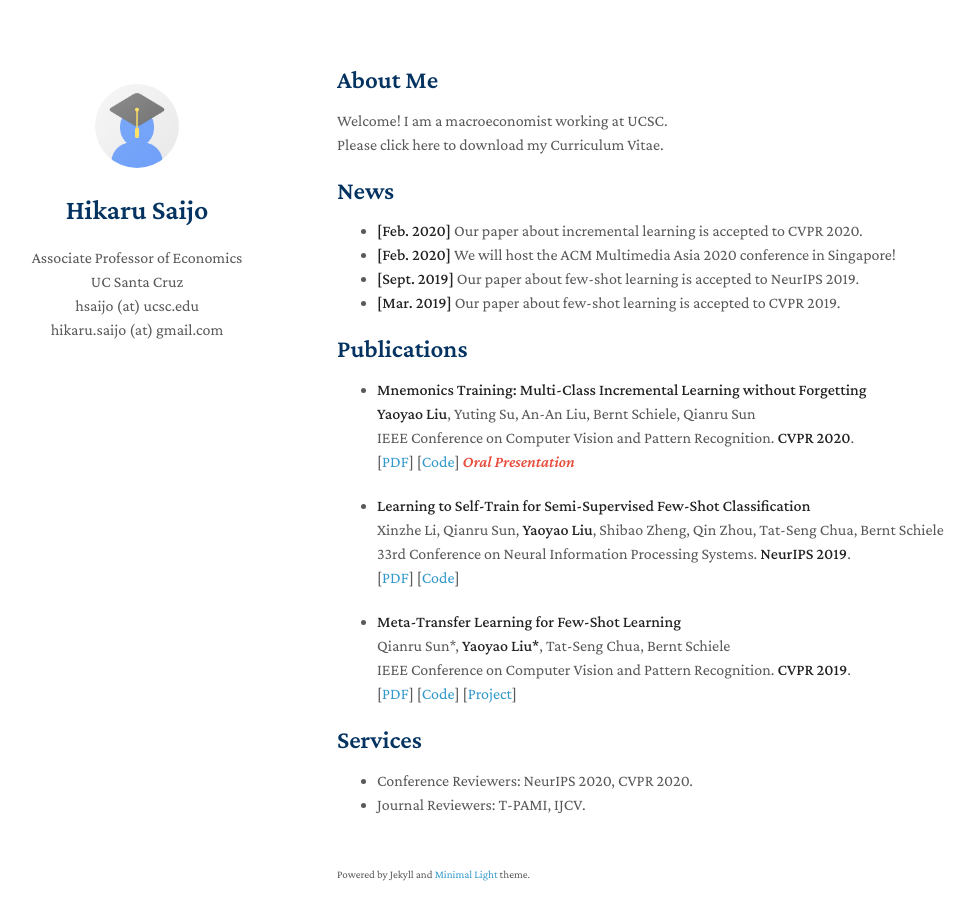
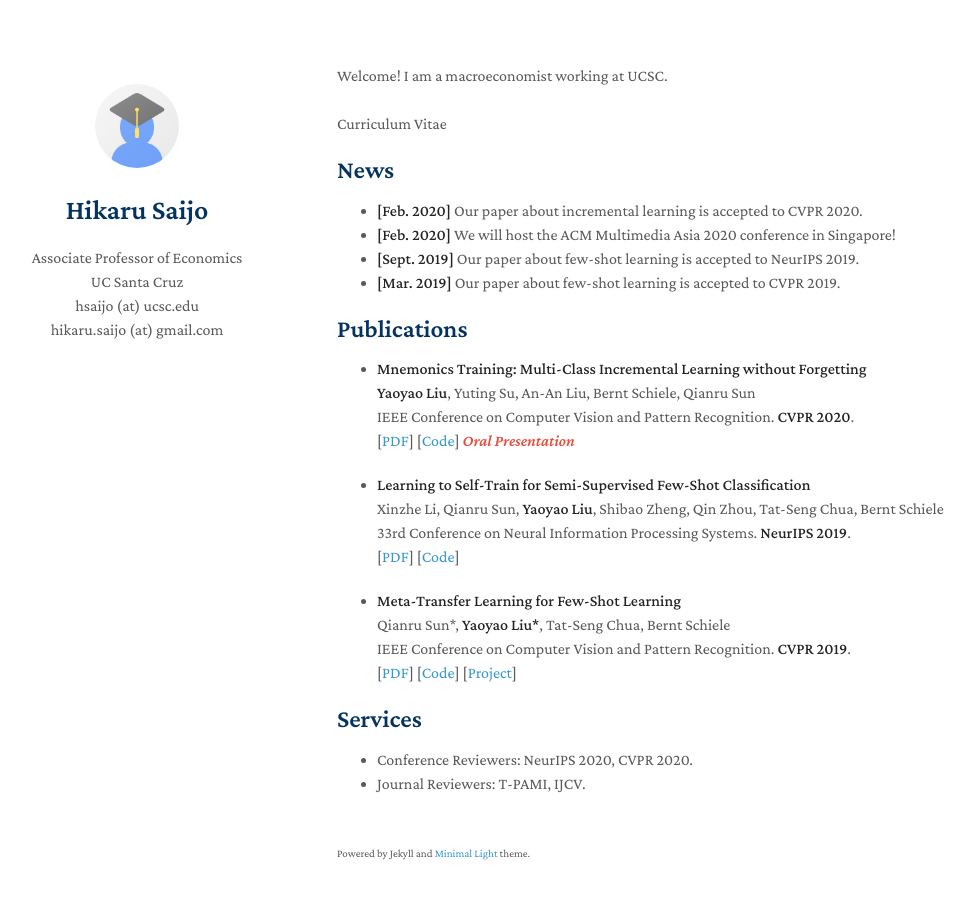
Before and after one commit to hsaijo/hsaijo.github.io, a Jekyll site: the page built from index.md, in a window 1280 px wide and 955 px high. Shown: the top 920 px of the window, without its empty margins (133-1108 px from the left). Built offline with Jekyll 4.4.1, drawn with Linux system fonts in a browser that asks for light colours; nearby versions of some CDN libraries; a style sheet for code colours, icons or effects is not loaded; our own code applies the rules of GitHub Pages for plain Markdown files.

Commit message:
Update index.md

```diff
--- a/index.md
+++ b/index.md
@@ -2,11 +2,10 @@
 layout: homepage
 ---
 
-## About Me
-
 Welcome! I am a macroeconomist working at UCSC.
 <br>
-Please click here to download my Curriculum Vitae.
+<br>
+Curriculum Vitae
 
 ## News
 
```
